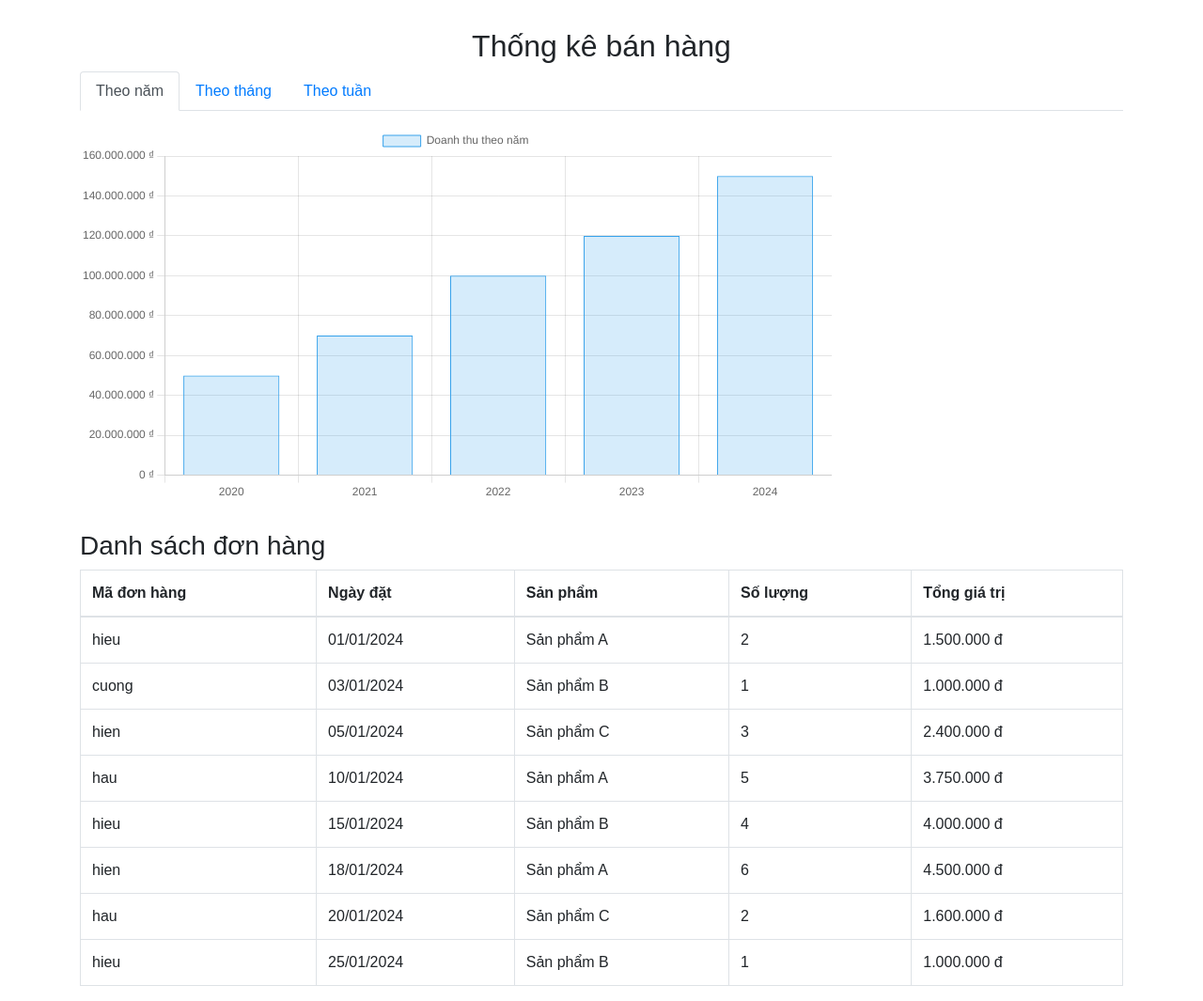
After one commit to BuiMinhCuong/bookstower, a PHP site: page /bookstower/admin/views/thongke.php in a window 1280 px wide. The commit adds this page. Shown: the whole page at 94% size. Run offline with PHP 8.4, Linux system fonts and the light colour scheme.

Commit message:
up thongke

```diff
--- a/admin/controllers/HomeController.php
+++ b/admin/controllers/HomeController.php
@@ -11,4 +11,10 @@ class HomeController
     public function views_home() {
         include './views/trangchu.php';
     }
+
+
+    public function thongke(){
+        include './views/thongke.php';
+    }
+
 }
--- a/admin/index.php
+++ b/admin/index.php
@@ -64,6 +64,7 @@ match ($act) {
 
     //home
     '/' => $home->views_home(),
+    'thongke'=> $home->thongke(),
 
 
 
--- a/admin/views/layout/footer.php
+++ b/admin/views/layout/footer.php
@@ -6,10 +6,10 @@
             <div class="footer-inner bg-white">
                 <div class="row">
                     <div class="col-sm-6" style="padding-left:300px ;">
-                        Copyright &copy; 2024 Ela Admin
+                         &copy; Hiếu admin
                     </div>
                     <div class="col-sm-6 text-right">
-                        Designed by <a href="https://colorlib.com">Colorlib</a>
+                        Designed by <a href="https://colorlib.com">Hiếu </a>
                     </div>
                 </div>
             </div>
--- a/admin/views/layout/sidebar.php
+++ b/admin/views/layout/sidebar.php
@@ -55,7 +55,7 @@
                 </li>
 
                 <li class="menu-item-has-children dropdown">
-                    <a href="http://localhost/BOOKSTOWER/admin/" class="dropdown-toggle" aria-haspopup="true" aria-expanded="false">
+                    <a href="?act=thongke" class="dropdown-toggle" aria-haspopup="true" aria-expanded="false">
                         <i class="menu-icon fa fa-line-chart" style="font-size: 15px; margin-right: 10px;"></i>Thống kê
                     </a>
                 </li>
--- /dev/null
+++ b/admin/views/thongke.php
@@ -0,0 +1,271 @@
+<!DOCTYPE html>
+<html lang="vi">
+<head>
+    <meta charset="UTF-8">
+    <meta name="viewport" content="width=device-width, initial-scale=1.0">
+    <title>Thống kê bán hàng</title>
+    <link href="https://cdn.jsdelivr.net/npm/bootstrap@4.5.2/dist/css/bootstrap.min.css" rel="stylesheet">
+    <style>
+        body {
+
+            font-family: Arial, sans-serif;
+        }
+
+        .container {
+            margin-top: 30px;
+        }
+
+        .card {
+            margin-bottom: 20px;
+        }
+
+        .chart-container {
+            width: 80%;
+            height: 400px;
+        }
+
+        .table-container {
+            margin-top: 30px;
+        }
+
+        .comparison {
+            font-size: 0.9em;
+        }
+
+        .comparison.text-success {
+            color: green;
+        }
+
+        .comparison.text-danger {
+            color: red;
+        }
+    </style>
+</head>
+<body>
+
+<div class="container ">
+    <h2 class="text-center">Thống kê bán hàng</h2>
+
+    <!-- Tab chọn loại thống kê -->
+    <ul class="nav nav-tabs" id="chartTabs">
+        <li class="nav-item">
+            <a class="nav-link active" data-toggle="tab" href="#yearChart">Theo năm</a>
+        </li>
+        <li class="nav-item">
+            <a class="nav-link" data-toggle="tab" href="#monthChart">Theo tháng</a>
+        </li>
+        <li class="nav-item">
+            <a class="nav-link" data-toggle="tab" href="#weekChart">Theo tuần</a>
+        </li>
+    </ul>
+
+    <!-- Nội dung Tab -->
+    <div class="tab-content mt-3">
+        <!-- Biểu đồ theo năm -->
+        <div class="tab-pane fade show active" id="yearChart">
+            <div class="chart-container">
+                <canvas id="yearChartCanvas"></canvas>
+            </div>
+        </div>
+        <!-- Biểu đồ theo tháng -->
+        <div class="tab-pane fade" id="monthChart">
+            <div class="chart-container">
+                <canvas id="monthChartCanvas"></canvas>
+            </div>
+        </div>
+        <!-- Biểu đồ theo tuần -->
+        <div class="tab-pane fade" id="weekChart">
+            <div class="chart-container">
+                <canvas id="weekChartCanvas"></canvas>
+            </div>
+        </div>
+    </div>
+
+    <!-- Bảng thống kê đơn hàng -->
+    <div class="table-container">
+        <h3>Danh sách đơn hàng</h3>
+        <table class="table table-bordered">
+            <thead >
+                <tr>
+                    <th>Mã đơn hàng</th>
+                    <th>Ngày đặt</th>
+                    <th>Sản phẩm</th>
+                    <th>Số lượng</th>
+                    <th>Tổng giá trị</th>
+                </tr>
+            </thead>
+            <tbody>
+                <tr>
+                    <td>hieu</td>
+                    <td>01/01/2024</td>
+                    <td>Sản phẩm A</td>
+                    <td>2</td>
+                    <td>1.500.000 đ</td>
+                </tr>
+                <tr>
+                    <td>cuong</td>
+                    <td>03/01/2024</td>
+                    <td>Sản phẩm B</td>
+                    <td>1</td>
+                    <td>1.000.000 đ</td>
+                </tr>
+                <tr>
+                    <td>hien</td>
+                    <td>05/01/2024</td>
+                    <td>Sản phẩm C</td>
+                    <td>3</td>
+                    <td>2.400.000 đ</td>
+                </tr>
+                <tr>
+                    <td>hau</td>
+                    <td>10/01/2024</td>
+                    <td>Sản phẩm A</td>
+                    <td>5</td>
+                    <td>3.750.000 đ</td>
+                </tr>
+                <tr>
+                    <td>hieu</td>
+                    <td>15/01/2024</td>
+                    <td>Sản phẩm B</td>
+                    <td>4</td>
+                    <td>4.000.000 đ</td>
+                </tr>
+                <tr>
+                    <td>hien</td>
+                    <td>18/01/2024</td>
+                    <td>Sản phẩm A</td>
+                    <td>6</td>
+                    <td>4.500.000 đ</td>
+                </tr>
+                <tr>
+                    <td>hau</td>
+                    <td>20/01/2024</td>
+                    <td>Sản phẩm C</td>
+                    <td>2</td>
+                    <td>1.600.000 đ</td>
+                </tr>
+                <tr>
+                    <td>hieu</td>
+                    <td>25/01/2024</td>
+                    <td>Sản phẩm B</td>
+                    <td>1</td>
+                    <td>1.000.000 đ</td>
+                </tr>
+                <!-- Thêm nhiều đơn hàng ở đây -->
+            </tbody>
+        </table>
+    </div>
+</div>
+
+<script src="https://cdn.jsdelivr.net/npm/jquery@3.5.1/dist/jquery.min.js"></script>
+<script src="https://cdn.jsdelivr.net/npm/bootstrap@4.5.2/dist/js/bootstrap.bundle.min.js"></script>
+<script src="https://cdn.jsdelivr.net/npm/chart.js"></script>
+<script>
+    // Dữ liệu cứng cho biểu đồ theo năm
+    const yearData = {
+        labels: ['2020', '2021', '2022', '2023', '2024'],
+        datasets: [{
+            label: 'Doanh thu theo năm',
+            data: [50000000, 70000000, 100000000, 120000000, 150000000], // 5 giá trị cứng cho doanh thu năm
+            backgroundColor: 'rgba(54, 162, 235, 0.2)',
+            borderColor: 'rgba(54, 162, 235, 1)',
+            borderWidth: 1
+        }]
+    };
+
+    // Dữ liệu cứng cho biểu đồ theo tháng
+    const monthData = {
+        labels: ['Tháng 1', 'Tháng 2', 'Tháng 3', 'Tháng 4', 'Tháng 5', 'Tháng 6', 'Tháng 7', 'Tháng 8', 'Tháng 9', 'Tháng 10', 'Tháng 11', 'Tháng 12'],
+        datasets: [{
+            label: 'Doanh thu theo tháng',
+            data: [4000000, 4500000, 5000000, 6000000, 7000000, 6500000, 8000000, 7500000, 9000000, 9500000, 10500000, 11000000], // 12 giá trị cứng cho doanh thu mỗi tháng
+            backgroundColor: 'rgba(75, 192, 192, 0.2)',
+            borderColor: 'rgba(75, 192, 192, 1)',
+            borderWidth: 1
+        }]
+    };
+
+    // Dữ liệu cứng cho biểu đồ theo tuần
+    const weekData = {
+        labels: ['Tuần 1', 'Tuần 2', 'Tuần 3', 'Tuần 4', 'Tuần 5', 'Tuần 6', 'Tuần 7', 'Tuần 8', 'Tuần 9', 'Tuần 10', 'Tuần 11', 'Tuần 12', 'Tuần 13', 'Tuần 14', 'Tuần 15', 'Tuần 16', 'Tuần 17', 'Tuần 18', 'Tuần 19', 'Tuần 20'],
+        datasets: [{
+            label: 'Doanh thu theo tuần',
+            data: [1000000, 1200000, 1400000, 1600000, 1800000, 1900000, 2000000, 2100000, 2200000, 2300000, 2400000, 2500000, 2600000, 2700000, 2800000, 2900000, 3000000, 3100000, 3200000, 3300000], // 20 giá trị cứng cho doanh thu mỗi tuần
+            backgroundColor: 'rgba(153, 102, 255, 0.2)',
+            borderColor: 'rgba(153, 102, 255, 1)',
+            borderWidth: 1
+        }]
+    };
+
+    // Khởi tạo biểu đồ theo năm
+    const yearChartCtx = document.getElementById('yearChartCanvas').getContext('2d');
+    new Chart(yearChartCtx, {
+        type: 'bar',
+        data: yearData,
+        options: {
+            responsive: true,
+            scales: {
+                y: {
+                    beginAtZero: true,
+                    ticks: {
+                        callback: function(value) {
+                            return new Intl.NumberFormat('vi-VN', {
+                                style: 'currency',
+                                currency: 'VND'
+                            }).format(value);
+                        }
+                    }
+                }
+            }
+        }
+    });
+
+    // Khởi tạo biểu đồ theo tháng
+    const monthChartCtx = document.getElementById('monthChartCanvas').getContext('2d');
+    new Chart(monthChartCtx, {
+        type: 'line',
+        data: monthData,
+        options: {
+            responsive: true,
+            scales: {
+                y: {
+                    beginAtZero: true,
+                    ticks: {
+                        callback: function(value) {
+                            return new Intl.NumberFormat('vi-VN', {
+                                style: 'currency',
+                                currency: 'VND'
+                            }).format(value);
+                        }
+                    }
+                }
+            }
+        }
+    });
+
+    // Khởi tạo biểu đồ theo tuần
+    const weekChartCtx = document.getElementById('weekChartCanvas').getContext('2d');
+    new Chart(weekChartCtx, {
+        type: 'line',
+        data: weekData,
+        options: {
+            responsive: true,
+            scales: {
+                y: {
+                    beginAtZero: true,
+                    ticks: {
+                        callback: function(value) {
+                            return new Intl.NumberFormat('vi-VN', {
+                                style: 'currency',
+                                currency: 'VND'
+                            }).format(value);
+                        }
+                    }
+                }
+            }
+        }
+    });
+</script>
+
+</body>
+</html>
--- a/clients/views/layout/navbar.php
+++ b/clients/views/layout/navbar.php
@@ -15,10 +15,10 @@ $listdm = $modelDanhMuc->getAllDanhMuc();
                     <h6 class="m-0">Danh mục sản phẩm</h6>
                     <i class="fa fa-angle-down text-dark"></i>
                 </button>
-                <nav class="position-absolute navbar navbar-vertical navbar-light align-items-start p-0 border border-top-0 border-bottom-0" id="category-menu" style="display: none;">
+                <nav class="position-absolute navbar navbar-vertical navbar-light align-items-start p-0 border border-top-0 border-bottom-0" id="category-menu" ">
                     <div class="navbar-nav w-100 overflow-hidden" style="height: 410px">
                         <?php foreach($listdm as $danhmuc): ?>
-                            <a href="<?php echo $danhmuc['id']; ?>" class="nav-item nav-link">
+                            <a href="#" class="nav-item nav-link">
                                 <?php echo $danhmuc['name']; ?>
                             </a>
                         <?php endforeach; ?>
```
Also changed, not shown: commons/auth.php (deleted, +0 -11 lines), index.php (+0 -18 lines).
